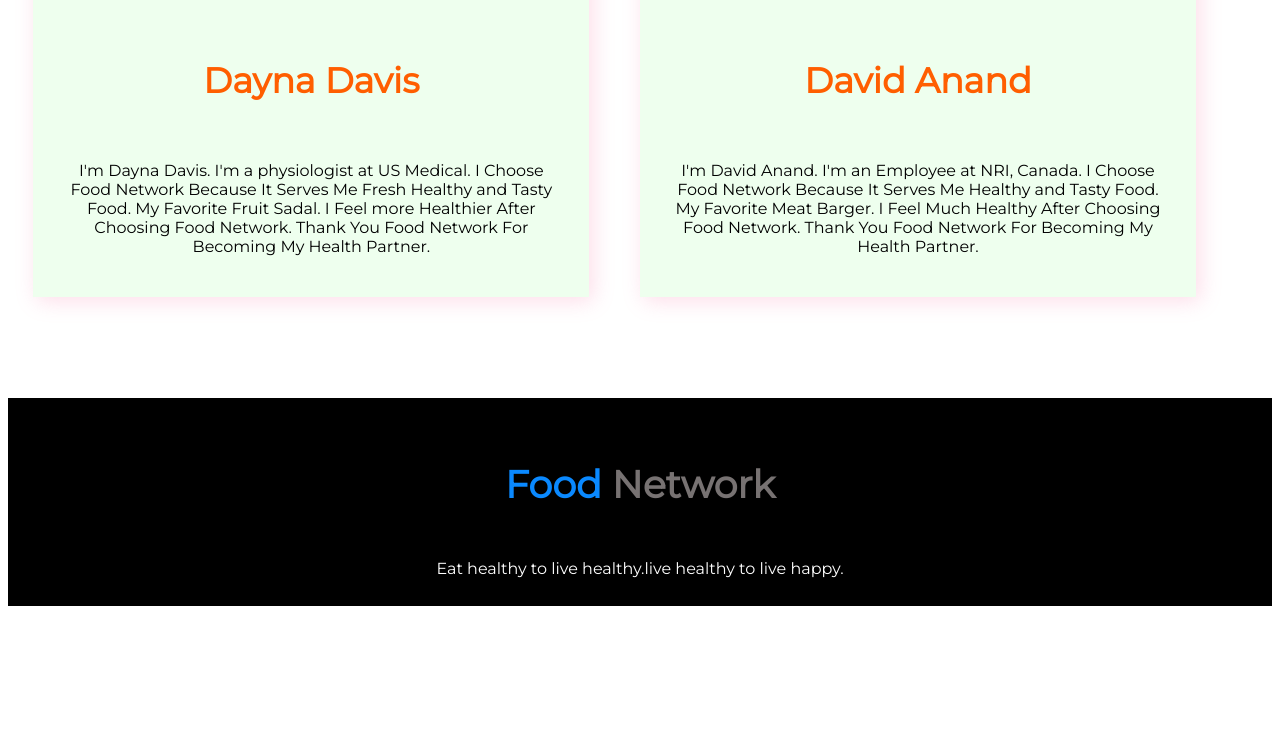
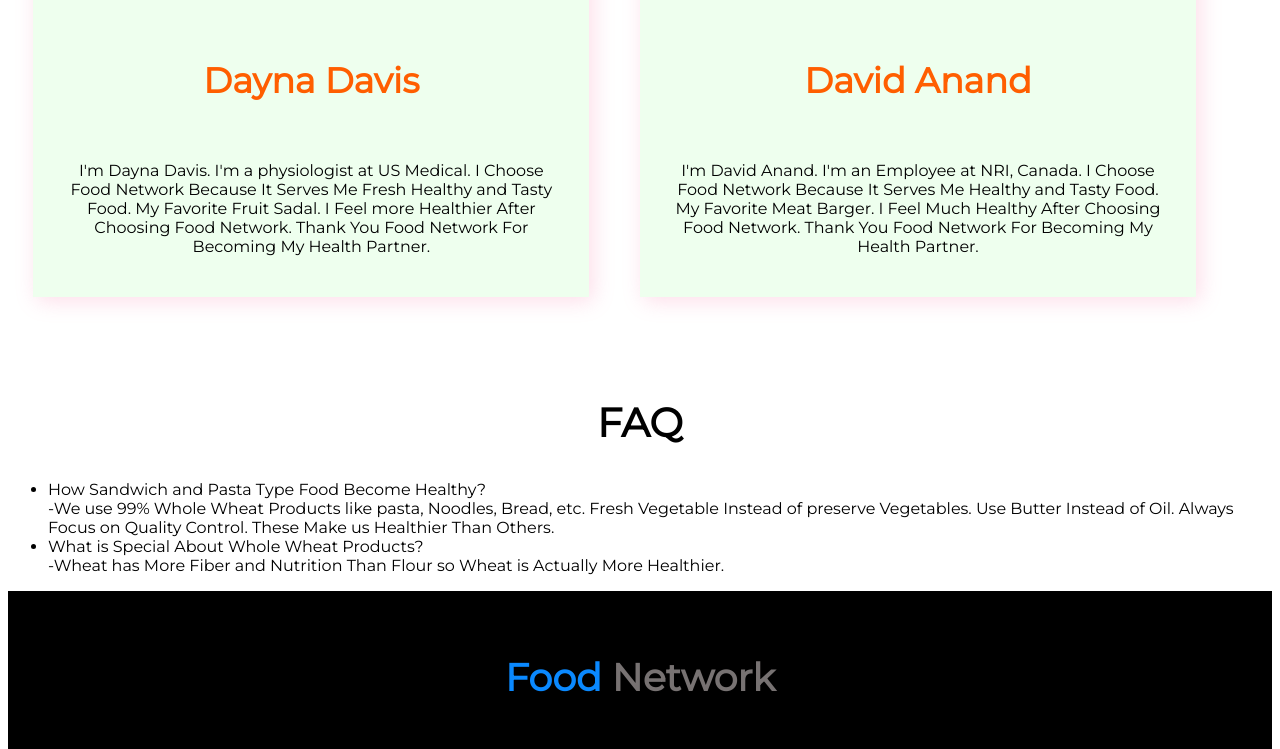
Before and after one commit to iTheProMan/assignment1, a plain HTML site: page index.html in a window 1280 px wide. Shown: the part 2816-3565 px from the top of the page. Before the commit the page ends 3430 px from the top, so only its background shows below. Drawn offline with Linux system fonts and the light colour scheme.

Commit message:
faq1.0 added

```diff
--- a/index.html
+++ b/index.html
@@ -61,7 +61,7 @@
         <h4>Fruit Sandwich</h4>
         <p>
           Our Fruit Sandwich, Perfect for Morning Start Made with 100% Whole
-          Wheat Bread (No Maida), 90% of Seasonal Fruit & 10% of Fresh Honey
+          Wheat Bread (No Flour), 90% of Seasonal Fruit & 10% of Fresh Honey
         </p>
       </div>
       <div class="width2">
@@ -77,7 +77,7 @@
           alt="This is a picture of Protein Soup"/>
         <h4>Protein Soup</h4>
         <p>
-            Our Protein Soup, Perfect for Dinner Made with 30% Animal Protein, 15% Vegetable Protein, 15% Fat, 20% of Vitamins & 20% of Water.
+            Our Protein Soup, Perfect for Dinner Made with 25% Animal Protein, 20% Vegetable Protein, 15% Fat, 20% of Vitamins & 20% of Water.
         </p>
       </div>
     </section>
@@ -114,6 +114,18 @@
             </div>
         </div>
     </section>
+    <section>
+        <h2 class="acen1">FAQ</h2>
+        <ul>
+            <li>How Sandwich and Pasta Type Food Become Healthy?<br>
+                -We use 99% Whole Wheat Products like pasta, Noodles, Bread, etc. Fresh Vegetable  Instead of preserve Vegetables. Use Butter Instead of Oil. Always Focus on Quality Control. These Make us Healthier Than Others.
+            </li>
+            <li>What is Special About Whole Wheat Products?<br>
+                -Wheat has More Fiber and Nutrition Than Flour so Wheat is Actually More Healthier.
+
+            </li>
+        </ul>
+    </section>
     <footer>
         <h4><span class="blue1">Food</span> <span class="gray1"> Network</span></h4>
         <p>Eat healthy to live healthy.live healthy to live happy.</p>
```
Also changed, not shown: css/style.css (+9 -5 lines).
